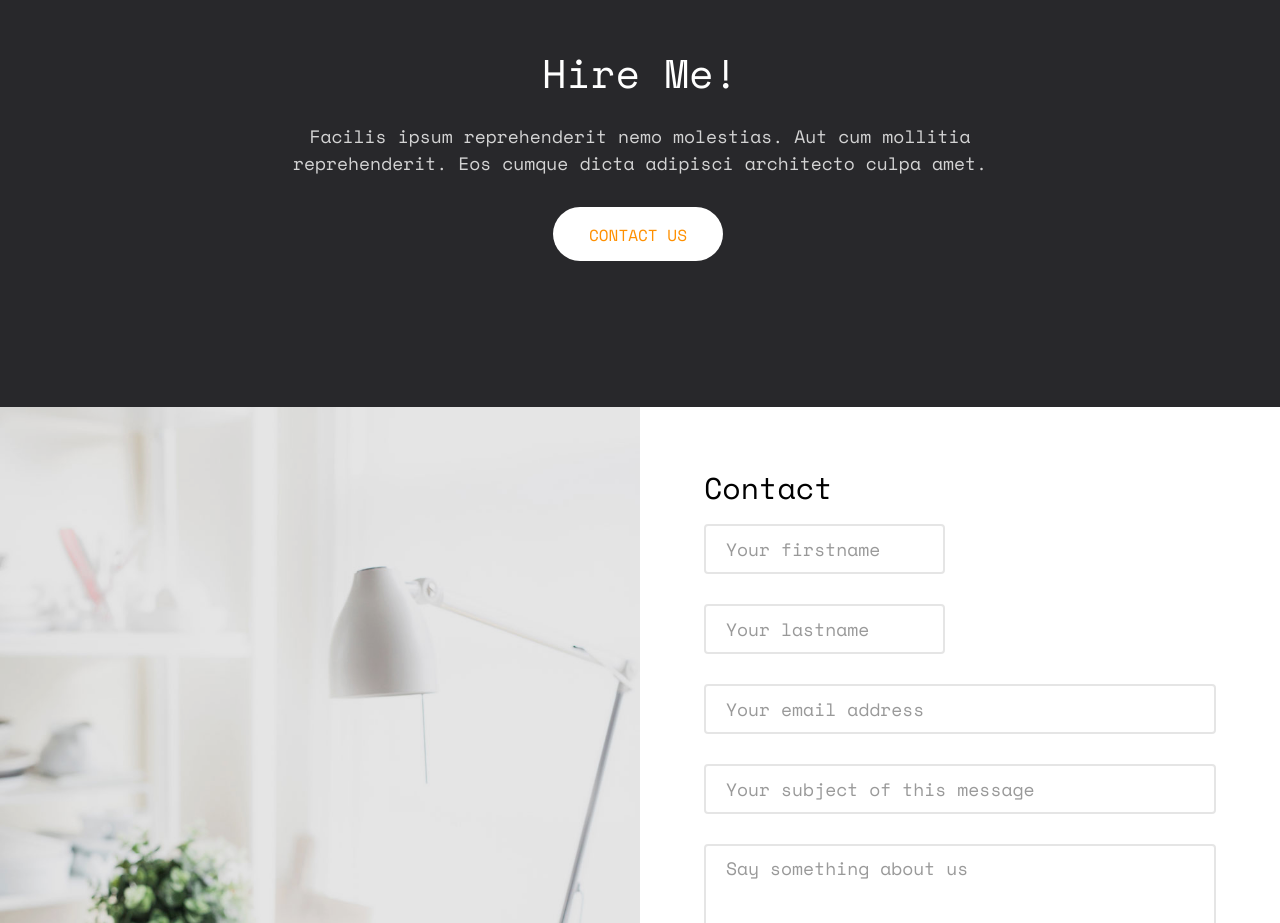
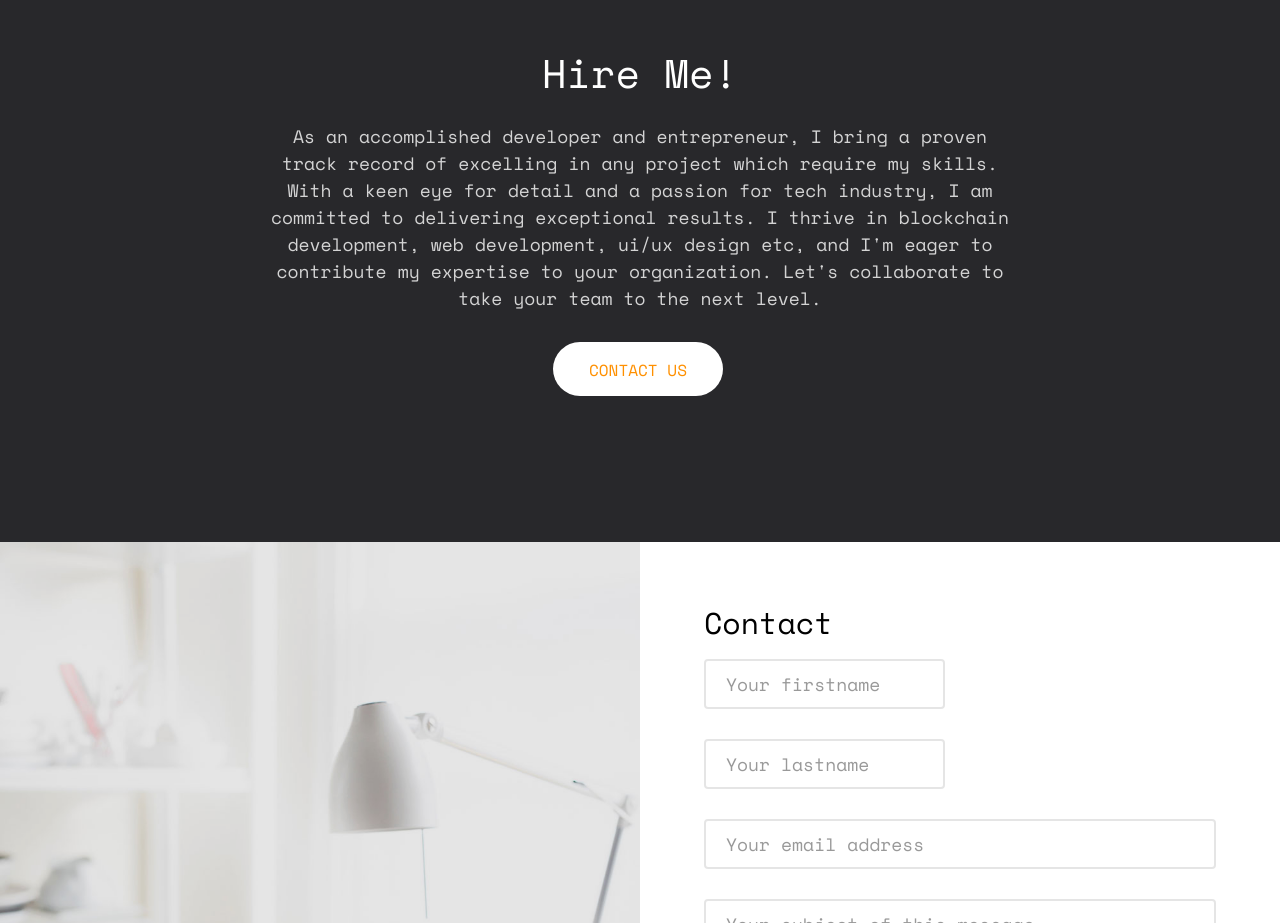
Before and after one commit to michealsam/portfolio, a plain HTML site: page index.html in a window 1280 px wide. Shown: the part 4560-5483 px from the top of the page. Drawn offline with nearby package versions, Linux system fonts and the light colour scheme; some packages are replaced by stand-ins of ours; no server answers; files whose address does not match are found by name.

Commit message:
Update index.html

```diff
--- a/index.html
+++ b/index.html
@@ -321,8 +321,8 @@
 			<div class="row animate-box">
 				<div class="col-md-8 col-md-offset-2 text-center fh5co-heading">
 					<h2>Hire Me!</h2>
-					<p>Facilis ipsum reprehenderit nemo molestias. Aut cum mollitia reprehenderit. Eos cumque dicta adipisci architecto culpa amet.</p>
-					<p><a href="#" class="btn btn-default btn-lg">Contact Us</a></p>
+					<p>As an accomplished developer and entrepreneur, I bring a proven track record of excelling in any project which require my skills. With a keen eye for detail and a passion for tech industry, I am committed to delivering exceptional results. I thrive in blockchain development, web development, ui/ux design etc, and I'm eager to contribute my expertise to your organization. Let's collaborate to take your team to the next level.</p>
+					<p><a href="mailto:sam755228@gmail.com" class="btn btn-default btn-lg">Contact Us</a></p>
 				</div>
 			</div>
 		</div>
```
